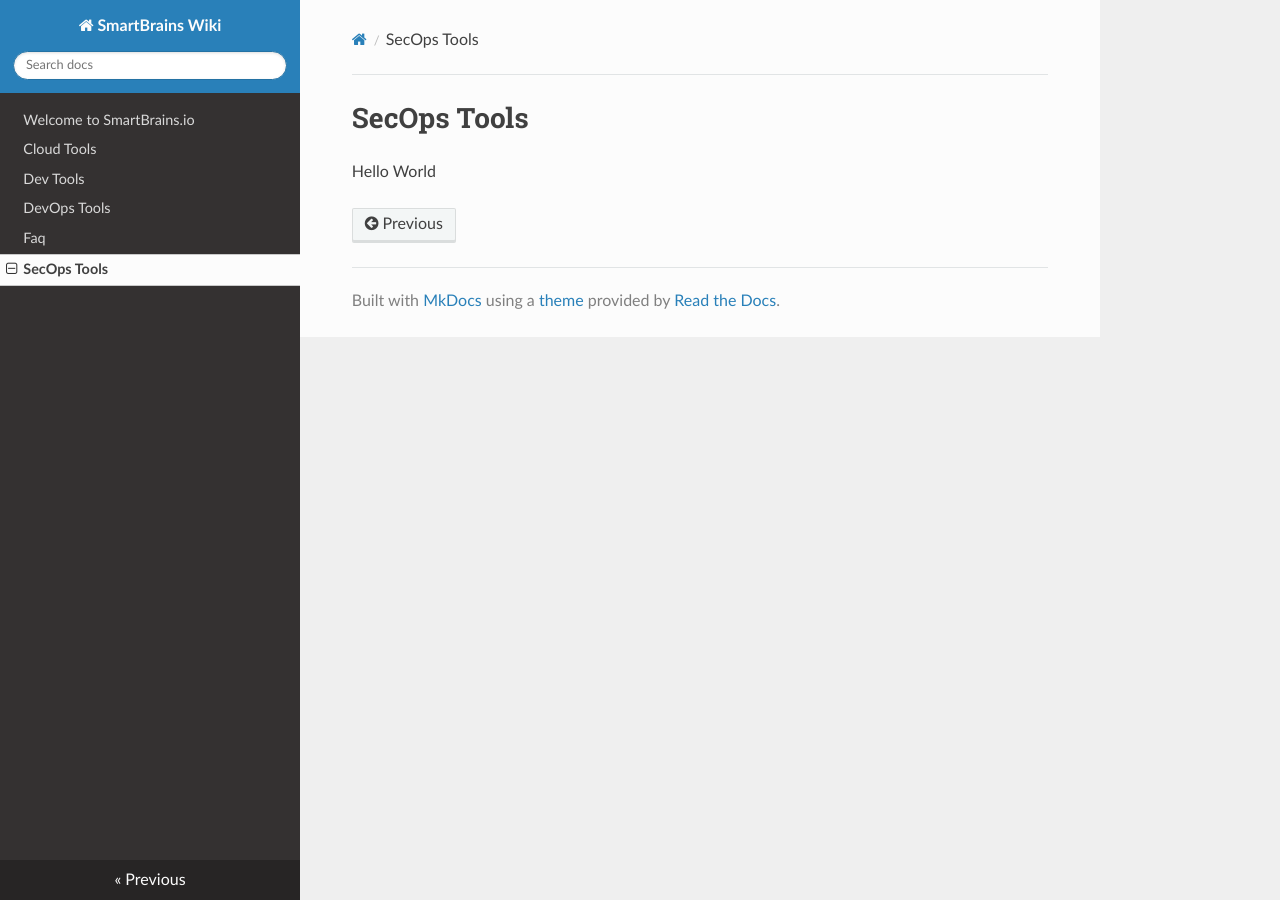
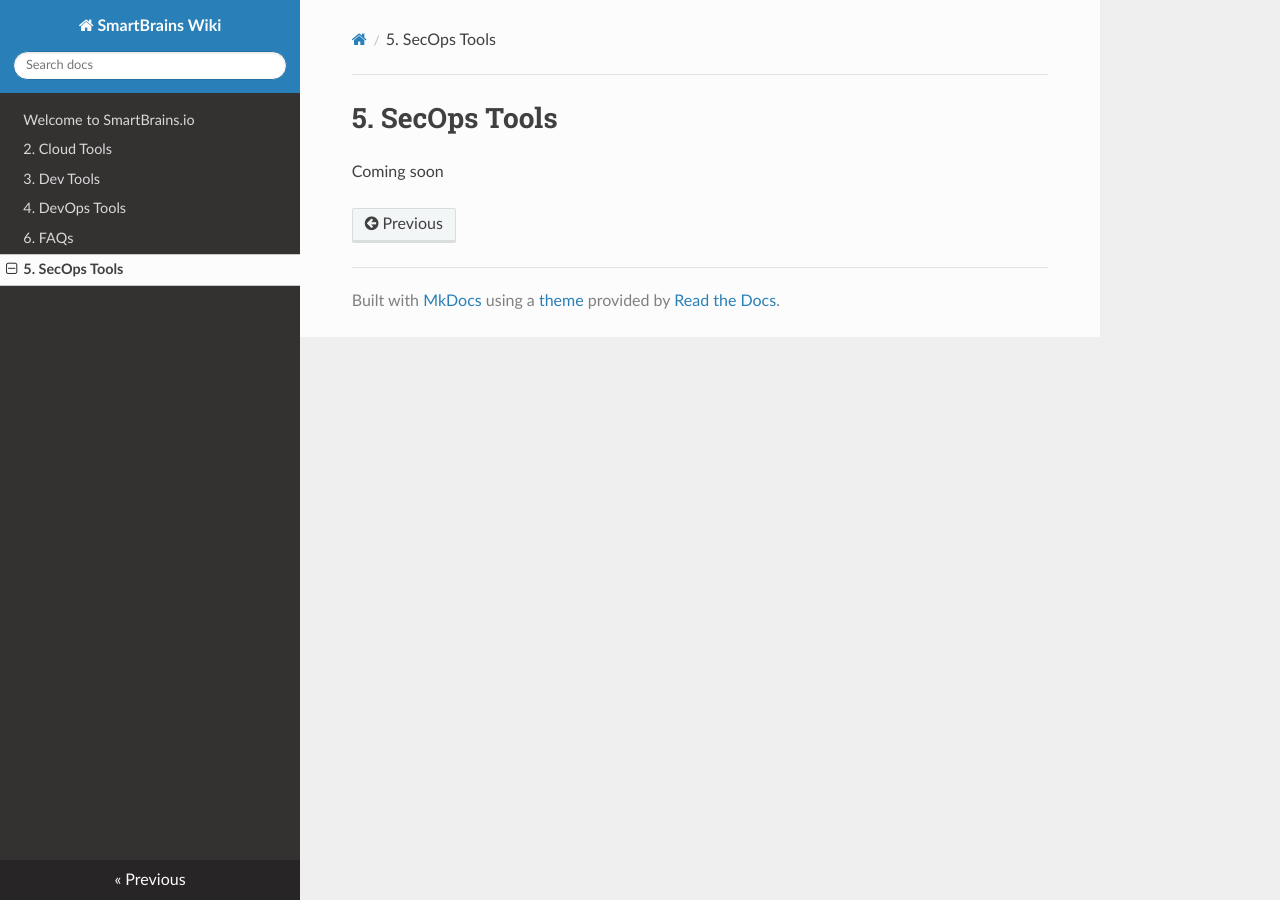
Before and after one commit to smartbrainsio/smartbrains-wiki, an MkDocs documentation site: the page built from docs/secops.md, in a window 1280 px wide. Built offline with MkDocs 1.6.1, drawn with Linux system fonts in a browser that asks for light colours; nearby versions of some CDN libraries.

Commit message:
Add new content

```diff
--- a/docs/secops.md
+++ b/docs/secops.md
@@ -1,3 +1,3 @@
-# SecOps Tools
+# 5. SecOps Tools
 
-Hello World
+Coming soon
```
Also changed, not shown: docs/cloud.md (+2 -2 lines), docs/dev.md (+2 -2 lines), docs/devops.md (+2 -2 lines), docs/faq.md (+9 -0 lines), docs/index.md (+1 -1 lines).
